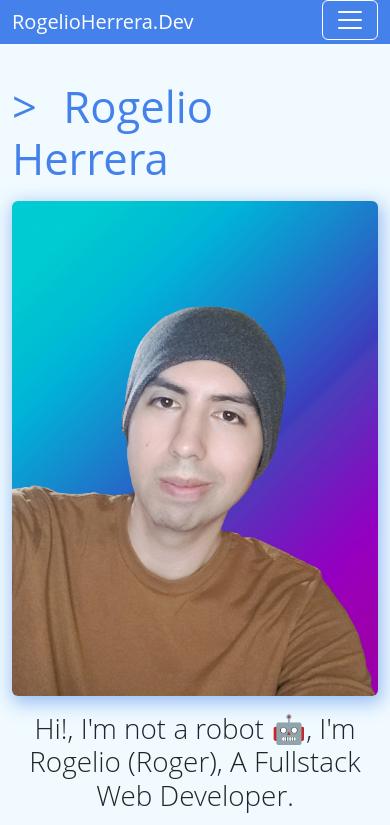
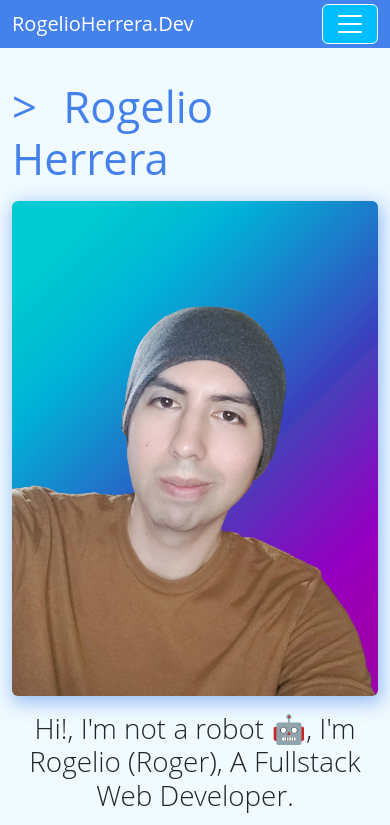
Before and after one commit to rogercodesblog/Portfolio, a plain HTML site: page index.html in a window 390 px wide. Shown: the top 825 px of the page. Drawn offline with nearby package versions, Linux system fonts and the light colour scheme; some packages are replaced by stand-ins of ours; a script that the page names is missing.

Commit message:
Changed navbar toggle button background color

```diff
--- a/index.html
+++ b/index.html
@@ -24,7 +24,7 @@
         <nav id="#navbar-fixed-top" class="navbar navbar-expand-lg bg-body-tertiary fixed-top py-0">
             <div class="container-fluid ">
                 <a class="navbar-brand" href="#">RogelioHerrera.Dev</a>
-                <button class="navbar-toggler mb-1" type="button" data-bs-toggle="collapse"
+                <button class="navbar-toggler my-1" type="button" data-bs-toggle="collapse"
                     data-bs-target="#navbarSupportedContent" aria-controls="navbarSupportedContent"
                     aria-expanded="false" aria-label="Toggle navigation">
                     <span class="navbar-toggler-icon"></span>
--- a/resources/styles.css
+++ b/resources/styles.css
@@ -379,6 +379,7 @@ div:where(.swal2-container) button:where(.swal2-close):focus {
 }
 .navbar-toggler {
   border: 1px solid #fff;
+  background-color: rgb(0, 190, 255);
 }
 .navbar-toggler:focus {
   box-shadow: none;
```
